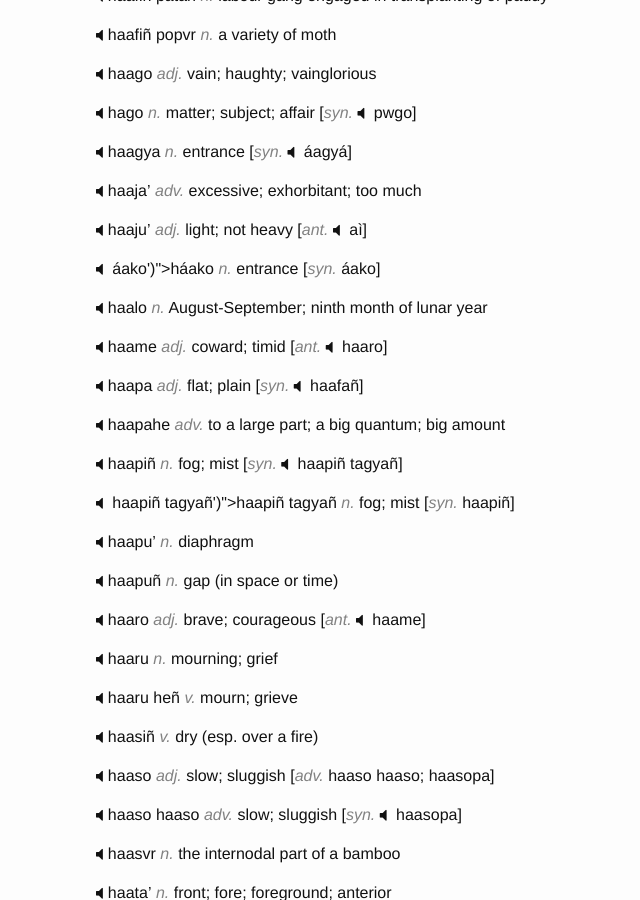
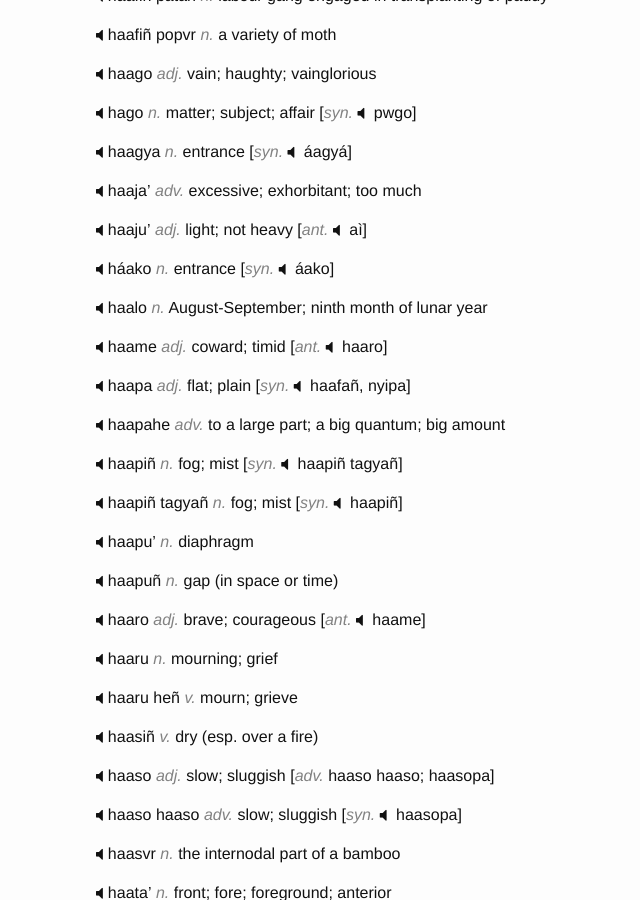
Before and after one commit to hacksparrow/language.apatani.org, a Jekyll site: the page built from dictionary/h.md, in a window 1280 px wide and 900 px high, scrolled down 688 px. Shown: the whole window, without its empty margins (174-814 px from the left). Built offline with Jekyll 4.4.1, drawn with Linux system fonts in a browser that asks for light colours; nearby versions of some CDN libraries; some of the changed text lies outside the part shown.

Commit message:
formatting

```diff
--- a/dictionary/h.md
+++ b/dictionary/h.md
@@ -72,7 +72,7 @@ __haalo__	_n._	August-September; ninth month of lunar year
 __haame__	_adj._	coward; timid	[_ant._	haaro]
 
 
-__haapa__	_adj._	flat; plain	[_syn._	haafañ]
+__haapa__	_adj._	flat; plain	[_syn._	haafañ, nyipa]
 
 
 __haapahe__	_adv._	to a large part; a big quantum; big amount
@@ -429,10 +429,10 @@ __hi'ka__	_v._	frisk
 __hi'su-ho'su__	_adj._	nonplussed; disconcerted; stumped; at a loss
 
 
-__hi'tiñ__	__v._	bash against something
+__hi'tiñ__	_v._	bash against something
 
 
-__hi'xww__	-v._	wring; twist
+__hi'xww__	_v._	wring; twist
 
 
 __hibu__	_n._	beak
--- a/js/main.js
+++ b/js/main.js
@@ -195,12 +195,12 @@ $(document).ready(function () {
 
       if (c.trim().slice(-1) == ']') {
         var match = c.match(/<em>(ant|syn|var)\.<\/em>/)
-        // this will remove the sound event handler added earlier, will need to add them again
         if (match) {
           var word = c.replace(match[0], '').replace(']', '').trim()
           var player = '<i class="fa fa-volume-off volume playable" onclick="playSound(this, \''+ word +'\')"></i>'
-          var playableWord = player + ' ' + word
-          html = html.replace(word, playableWord)
+          var playableWord = player + ' ' + word + ']'
+          var target = word + ']'
+          html = html.replace(target, playableWord)
           $(p).html(html)
         }
       }
```
